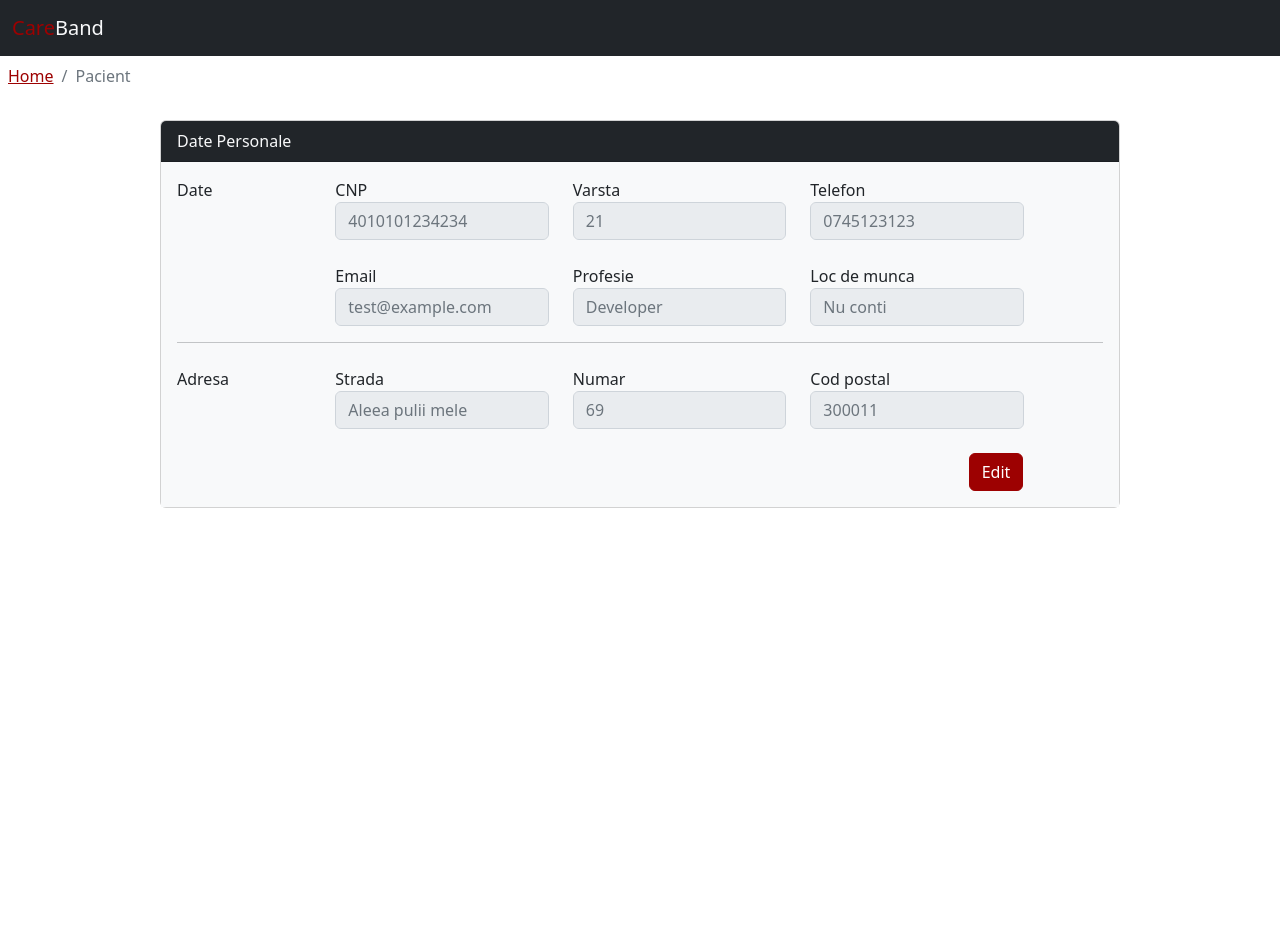
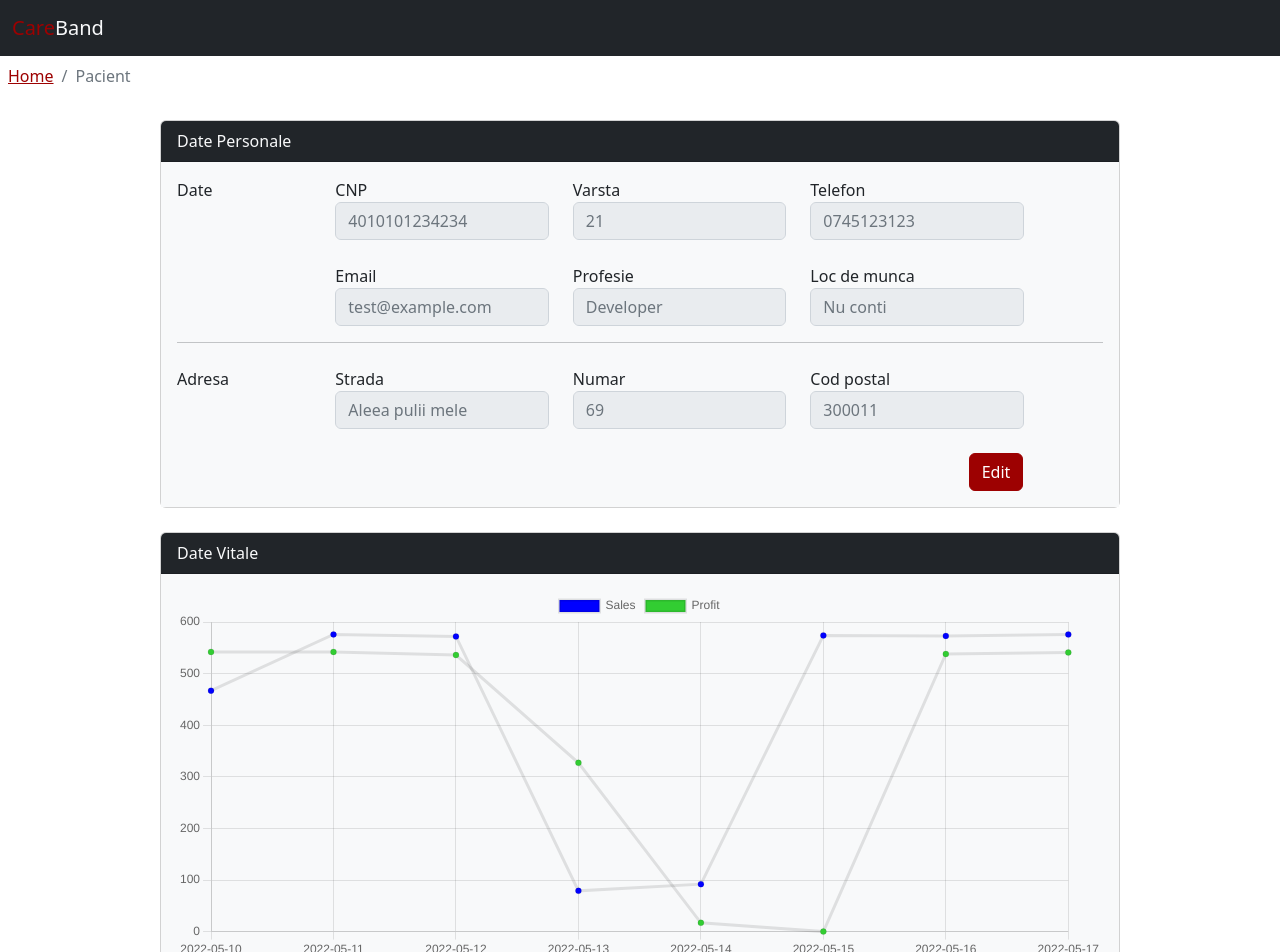
Before and after one commit to Mor010101/IP-Web, an Angular app in the folder IP-Frontend/: page /user/1 in a window 1280 px wide. Shown: the top 952 px of the page. Before the commit the page ends 800 px from the top, so only its background shows below. Built offline with nearby package versions, Linux system fonts and the light colour scheme; no server answers.

Commit message:
publish branch

```diff
--- a/IP-Frontend/package.json
+++ b/IP-Frontend/package.json
@@ -18,10 +18,11 @@
     "@angular/platform-browser": "^15.2.0",
     "@angular/platform-browser-dynamic": "^15.2.0",
     "@angular/router": "^15.2.0",
-    "ng-openapi-gen": "^0.24.1",
     "@ng-bootstrap/ng-bootstrap": "^14.1.0",
     "@popperjs/core": "^2.11.6",
     "bootstrap": "^5.2.3",
+    "chart.js": "^4.3.0",
+    "ng-openapi-gen": "^0.24.1",
     "rxjs": "~7.8.0",
     "tslib": "^2.3.0",
     "zone.js": "~0.12.0"
--- a/IP-Frontend/src/app/app.module.ts
+++ b/IP-Frontend/src/app/app.module.ts
@@ -10,6 +10,7 @@ import { HttpClientModule } from '@angular/common/http';
 import { NavbarComponent } from './navbar/navbar.component';
 import { UserProfileComponent } from './user-profile/user-profile.component';
 import { DatePersonaleComponent } from './user-profile/date-personale/date-personale.component';
+import { DateVitaleComponent } from './user-profile/date-vitale/date-vitale/date-vitale.component';
 
 @NgModule({
   declarations: [
@@ -17,7 +18,8 @@ import { DatePersonaleComponent } from './user-profile/date-personale/date-perso
       HomeComponent,
       NavbarComponent,
       UserProfileComponent,
-      DatePersonaleComponent
+      DatePersonaleComponent,
+      DateVitaleComponent,
    ],
   imports: [
     BrowserModule,
--- /dev/null
+++ b/IP-Frontend/src/app/user-profile/date-vitale/date-vitale/date-vitale.component.html
@@ -0,0 +1,12 @@
+<div class="d-flex justify-content-center mt-4">
+  <div class="d-flex flex-column">
+    <div class="card" style="width: 60rem">
+      <div class="card-header bg-dark text-light">Date Vitale</div>
+      <div class="card-body bg-light">
+        <div class="chart-container">
+          <canvas id="MyChart"> {{chart}} </canvas>
+        </div>
+      </div>
+    </div>
+  </div>
+</div>
--- /dev/null
+++ b/IP-Frontend/src/app/user-profile/date-vitale/date-vitale/date-vitale.component.ts
@@ -0,0 +1,75 @@
+import { Component, Input, OnInit } from '@angular/core';
+import { Chart } from 'chart.js/auto';
+
+@Component({
+  selector: 'app-date-vitale',
+  templateUrl: './date-vitale.component.html',
+  styleUrls: ['./date-vitale.component.css']
+})
+export class DateVitaleComponent implements OnInit {
+  @Input() userId: string = '';
+
+  chart = new Chart("MyChart", {
+    type: 'line', //this denotes tha type of chart
+
+    data: {// values on X-Axis
+      labels: ['2022-05-10', '2022-05-11', '2022-05-12','2022-05-13',
+               '2022-05-14', '2022-05-15', '2022-05-16','2022-05-17', ],
+       datasets: [
+        {
+          label: "Sales",
+          data: ['467','576', '572', '79', '92',
+               '574', '573', '576'],
+          backgroundColor: 'blue'
+        },
+        {
+          label: "Profit",
+          data: ['542', '542', '536', '327', '17',
+                 '0.00', '538', '541'],
+          backgroundColor: 'limegreen'
+        }
+      ]
+    },
+    options: {
+      aspectRatio:2.5
+    }
+
+  });
+
+  constructor() { }
+
+  createChart(){
+    this.chart = new Chart("MyChart", {
+      type: 'line', //this denotes tha type of chart
+
+      data: {// values on X-Axis
+        labels: ['2022-05-10', '2022-05-11', '2022-05-12','2022-05-13',
+                 '2022-05-14', '2022-05-15', '2022-05-16','2022-05-17', ],
+         datasets: [
+          {
+            label: "Sales",
+            data: ['467','576', '572', '79', '92',
+                 '574', '573', '576'],
+            backgroundColor: 'blue'
+          },
+          {
+            label: "Profit",
+            data: ['542', '542', '536', '327', '17',
+                   '0.00', '538', '541'],
+            backgroundColor: 'limegreen'
+          }
+        ]
+      },
+      options: {
+        aspectRatio:2.5
+      }
+
+    });
+  }
+
+
+  ngOnInit() {
+    this.createChart();
+  }
+
+}
--- a/IP-Frontend/src/app/user-profile/user-profile.component.html
+++ b/IP-Frontend/src/app/user-profile/user-profile.component.html
@@ -8,3 +8,4 @@
 </div>
 
 <app-date-personale [userId]="userId"></app-date-personale>
+<app-date-vitale [userId]="userId"></app-date-vitale>
```
Also changed, not shown: IP-Frontend/src/app/user-profile/date-vitale/date-vitale/date-vitale.component.css (added), 2 other files (tests, documents, lock files or other folders).
